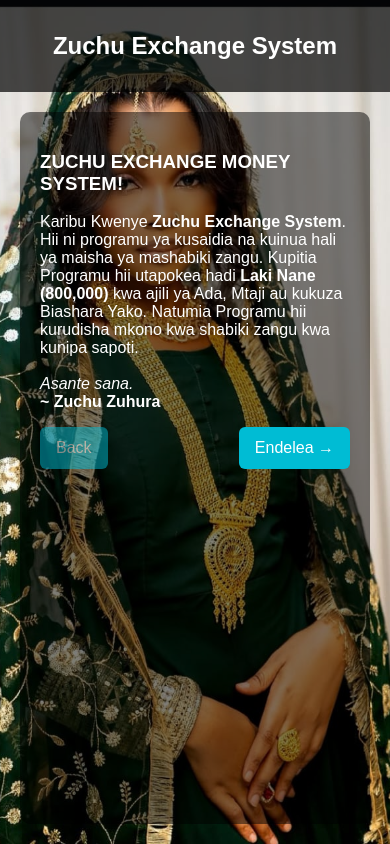
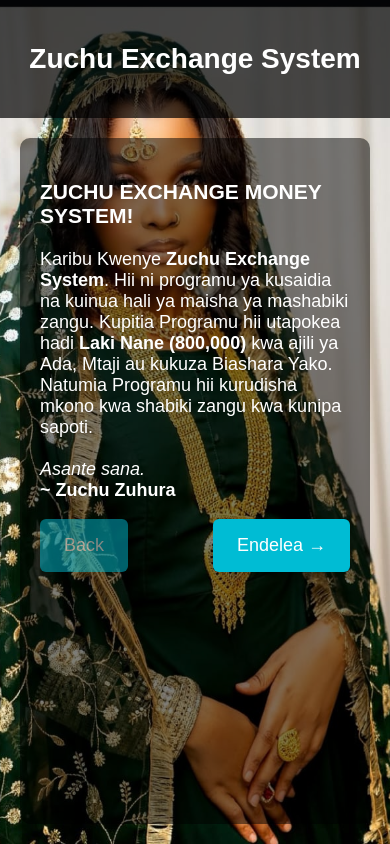
Before and after one commit to zuchuzuhura1508-bot/Exchange-Money-, a plain HTML site: page index.html in a window 390 px wide. Drawn offline with Linux system fonts and the light colour scheme.

Commit message:
Add files via upload

```diff
--- a/style.css
+++ b/style.css
@@ -7,20 +7,26 @@
   min-height: 100vh;
   display: flex;
   flex-direction: column;
+  font-size: 18px; /* Increased font size for body text */
 }
 
 header {
-  background: rgba(0,0,0,0.7);
-  padding: 12px;
+  background: rgba(0, 0, 0, 0.7);
+  padding: 20px;
   text-align: center;
+}
+
+h2 {
+  font-size: 32px; /* Larger font for header */
 }
 
 .container {
   padding: 20px;
   margin: 20px;
-  background: rgba(0,0,0,0.5);
+  background: rgba(0, 0, 0, 0.5);
   border-radius: 10px;
   flex: 1;
+  font-size: 20px; /* Larger text inside the container */
 }
 
 .nav-buttons {
@@ -31,12 +37,12 @@
 }
 
 button, .btn {
-  padding: 12px 16px;
+  padding: 16px 24px;
   background: #00bcd4;
   color: white;
   border: none;
   border-radius: 6px;
-  font-size: 16px;
+  font-size: 20px; /* Increased font size for buttons */
 }
 
 button[disabled], .btn.disabled {
@@ -46,14 +52,35 @@
 
 input, textarea, select {
   width: 100%;
-  padding: 10px;
+  padding: 12px;
   margin-top: 8px;
   border-radius: 6px;
   border: none;
+  font-size: 18px; /* Larger font for form elements */
 }
 
 .summary {
-  background: rgba(255,255,255,0.06);
-  padding: 12px;
+  background: rgba(255, 255, 255, 0.06);
+  padding: 16px;
   border-radius: 6px;
+  font-size: 18px; /* Larger text for the summary section */
 }
+
+/* Make sure the text is legible on smaller screens */
+@media (max-width: 768px) {
+  body {
+    font-size: 16px; /* Slightly smaller font size for mobile */
+  }
+
+  h2 {
+    font-size: 28px; /* Adjust header size for smaller screens */
+  }
+
+  .container {
+    font-size: 18px; /* Adjust container text size */
+  }
+
+  button, .btn {
+    font-size: 18px; /* Adjust button text size */
+  }
+}
```
